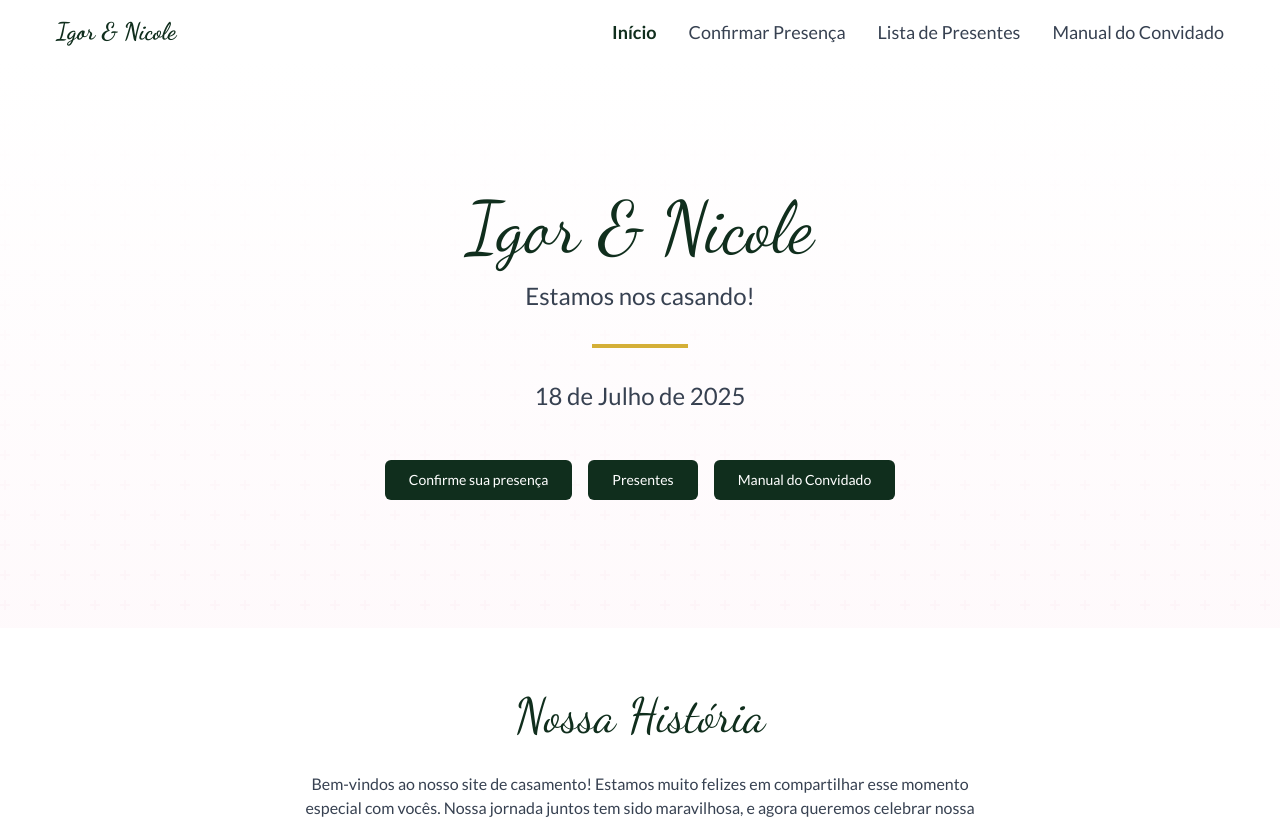
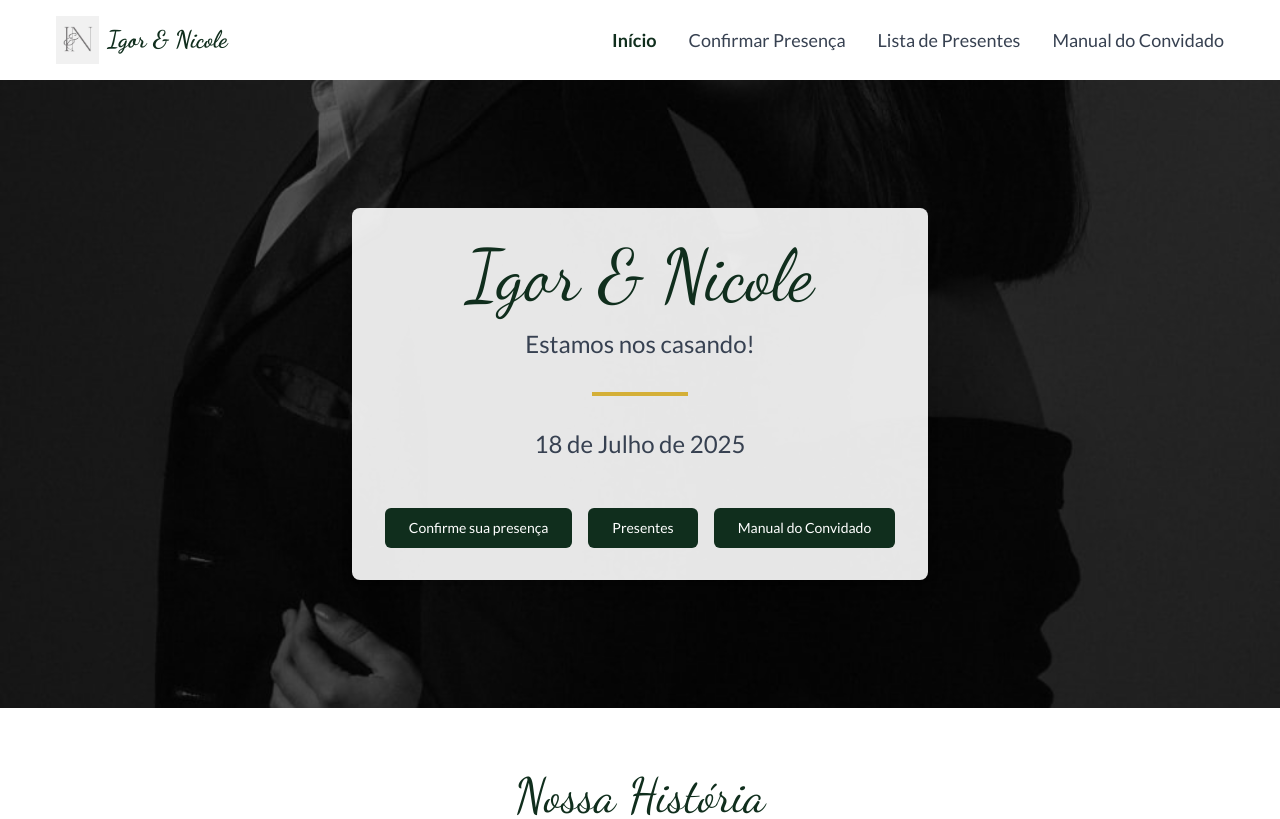
Before and after one commit to Igorextreme/igor-and-nicole-site, a React (Vite) app: page / in a window 1280 px wide. Shown: the top 819 px of the page. Built offline with nearby package versions, Linux system fonts and the light colour scheme.

Commit message:
feat: Add wedding logo and background image
Add the wedding logo and a background image to the website.

```diff
--- a/src/components/Navbar.tsx
+++ b/src/components/Navbar.tsx
@@ -20,8 +20,15 @@ const Navbar = () => {
   return (
     <nav className="bg-white shadow-md py-4">
       <div className="wedding-container flex justify-between items-center">
-        <Link to="/" className="font-dancing text-2xl font-bold text-wedding-green">
-          Igor & Nicole
+        <Link to="/" className="flex items-center gap-2">
+          <img
+            src="/lovable-uploads/9e5adae7-b59c-44be-a9a7-d77b0f35c856.png"
+            alt="Logo Igor & Nicole"
+            className="h-12 w-auto"
+          />
+          <span className="font-dancing text-2xl font-bold text-wedding-green">
+            Igor & Nicole
+          </span>
         </Link>
 
         {/* Mobile menu button */}
--- a/src/pages/Index.tsx
+++ b/src/pages/Index.tsx
@@ -6,9 +6,18 @@ import { Button } from "@/components/ui/button";
 const Index = () => {
   return (
     <div className="min-h-screen">
-      {/* Hero Section */}
-      <div className="py-20 md:py-32 bg-gradient-to-b from-white to-wedding-pink/10">
-        <div className="wedding-container text-center">
+      {/* Hero Section with Couple's Photo Background */}
+      <div
+        className="py-20 md:py-32 bg-cover bg-center relative"
+        style={{
+          backgroundImage: 'url("/lovable-uploads/2c098c29-c0d3-4764-834a-b49d1792d25e.png")',
+        }}
+      >
+        {/* Overlay to darken the image and make text more readable */}
+        <div className="absolute inset-0 bg-black bg-opacity-50"></div>
+
+        <div className="wedding-container text-center relative z-10">
+          <div className="max-w-xl mx-auto bg-white bg-opacity-90 rounded-lg p-8 shadow-lg">
             <h1 className="font-dancing text-5xl md:text-7xl text-wedding-green mb-4 animate-fade-in">
               Igor & Nicole
             </h1>
@@ -29,6 +38,7 @@ const Index = () => {
               <Link to="/guidelines">
                 <Button className="wedding-button">Manual do Convidado</Button>
               </Link>
+            </div>
           </div>
         </div>
       </div>
```
Also changed, not shown: public/lovable-uploads/2c098c29-c0d3-4764-834a-b49d1792d25e.png (added), public/lovable-uploads/9e5adae7-b59c-44be-a9a7-d77b0f35c856.png (added). Lines whose indentation alone changed are shown as unchanged.
